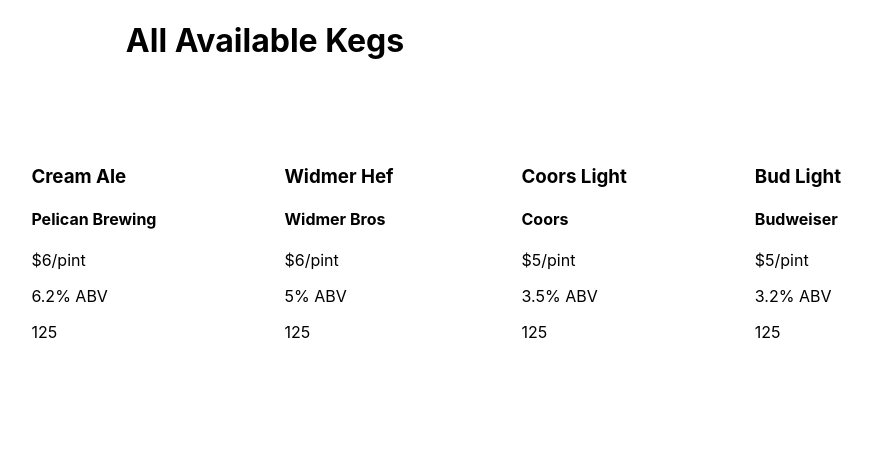
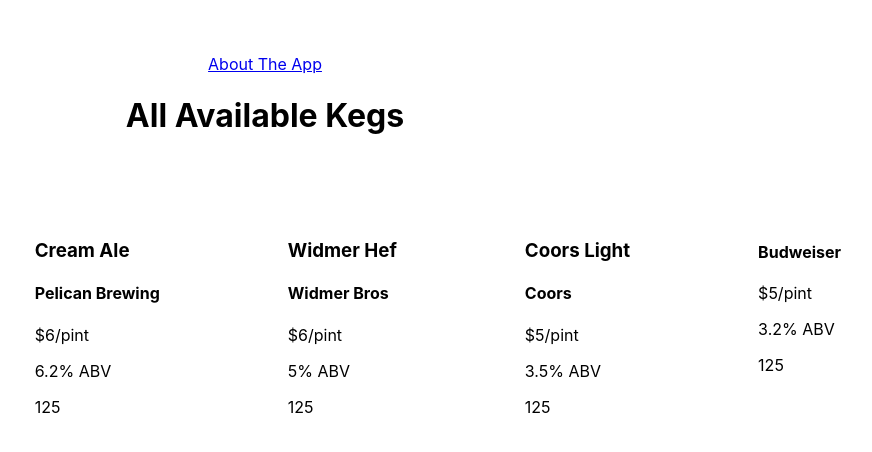
Before and after one commit to marcusjensen15/week1-react-code-review-v3, a React (Create React App) app in the folder react-code-review-1/: page /#/ in a window 1280 px wide. Shown: the top 452 px of the page, without its empty margins (375-1247 px from the left). Built offline with nearby package versions, Linux system fonts and the light colour scheme.

Commit message:
add about the app page

```diff
--- a/react-code-review-1/src/App.js
+++ b/react-code-review-1/src/App.js
@@ -6,14 +6,19 @@
 // Components
 
 import AllKegs from './components/AllKegs';
-import Keg from './components/Keg';
+// import Keg from './components/Keg';
+import AboutApp from './components/AboutApp';
+import Header from './components/Header';
 
 
 function App() {
   return (
     <div>
+      <Header/>
       <Switch>
          <Route exact path='/' component={AllKegs} />
+           <Route exact path='/aboutapp' component={AboutApp} />
+
       </Switch>
     </div>
   );
--- /dev/null
+++ b/react-code-review-1/src/components/AboutApp.jsx
@@ -0,0 +1,23 @@
+import React from 'react';
+
+
+
+
+
+
+//will need to import new keg form
+
+export default function AllKegs(){
+
+  const textCenter = {
+    textAlign: 'center'
+  }
+
+
+  return(
+    <div>
+      <p> Here is some great information about the app</p>
+
+    </div>
+  );
+}
--- a/react-code-review-1/src/components/AllKegs.jsx
+++ b/react-code-review-1/src/components/AllKegs.jsx
@@ -1,5 +1,9 @@
 import React from 'react';
 import Keg from './Keg';
+
+
+
+
 
 //will need to import new keg form
 
@@ -9,11 +13,11 @@
     textAlign: 'center'
   }
 
+
   return(
     <div>
       <h1 style={textCenter}>All Available Kegs</h1>
       <Keg
-        name= "Bud Light"
         brand= "Budweiser"
         price= "$5/pint"
         alcoholContent="3.2% ABV"
--- /dev/null
+++ b/react-code-review-1/src/components/Header.jsx
@@ -0,0 +1,20 @@
+
+import React from 'react';
+import { Link } from 'react-router-dom';
+
+export default function Header(){
+  const navLinks = {
+    textAlign: 'center',
+    paddingTop: '3%'
+  }
+
+  const hrStyle = {
+    marginTop: "5%"
+  }
+
+  return(
+      <div style={navLinks}>
+        <p> <Link to='/aboutapp'>About The App </Link></p>
+      </div>
+  );
+}
```
